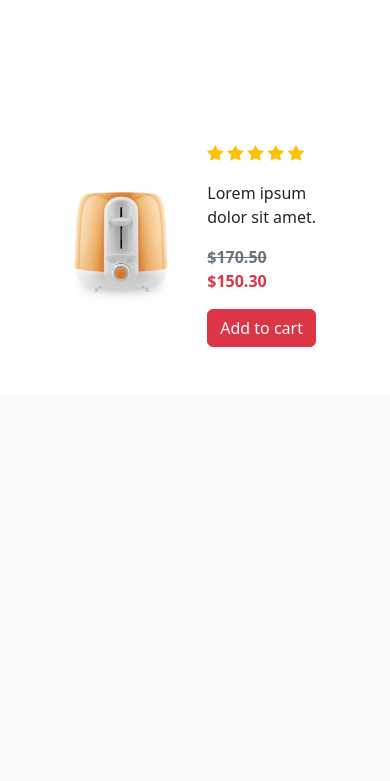
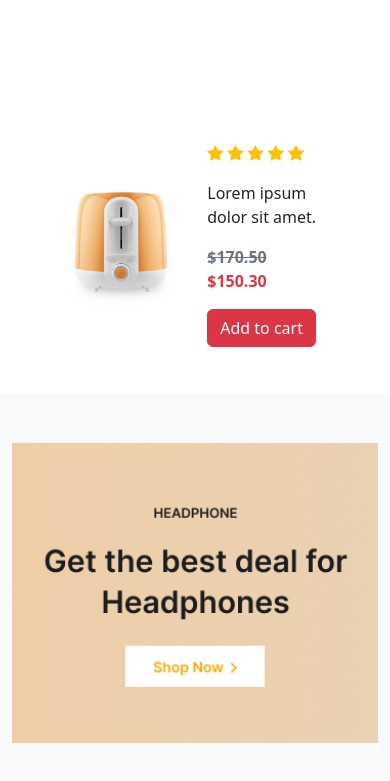
Before and after one commit to robiulhridoy/Bootstrap-Project, a plain HTML site: page index.html in a window 390 px wide. Shown: the part 8484-9265 px from the top of the page. Before the commit the page ends 8903 px from the top, so only its background shows below. Drawn offline with nearby package versions, Linux system fonts and the light colour scheme.

Commit message:
Headphone anchor tag complete

```diff
--- a/index.html
+++ b/index.html
@@ -692,6 +692,21 @@
 
   </section>
 
+  <!-- Top selling item section end -->
+
+  <section class="container my-5">
+
+
+  <a href="https://www.facebook.com">
+
+    <div style="background-image: url(Images/headphoneSlide.png); height: 300px; background-repeat: no-repeat;background-position: center;background-size: cover;">
+
+    </div>
+  </a>
+
+
+  </section>
+
 
 
 
```
Also changed, not shown: Images/headphoneSlide.png (added).
